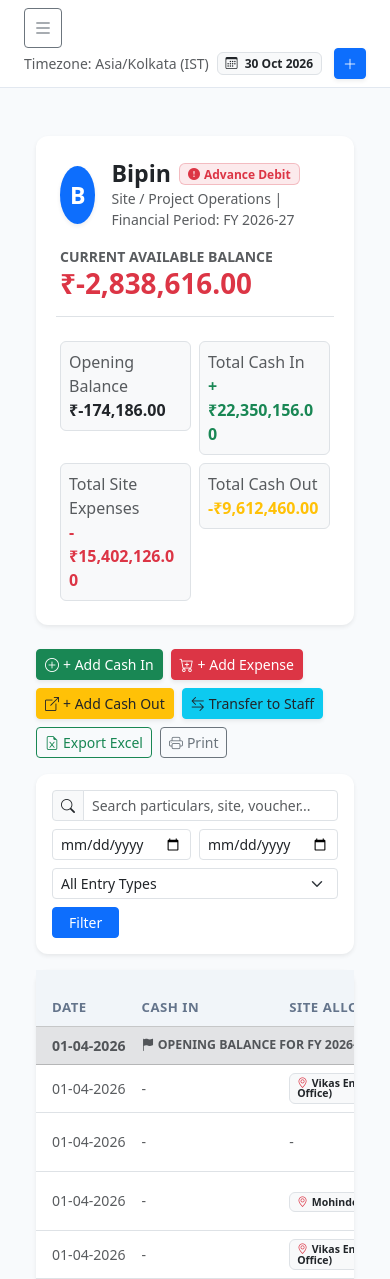
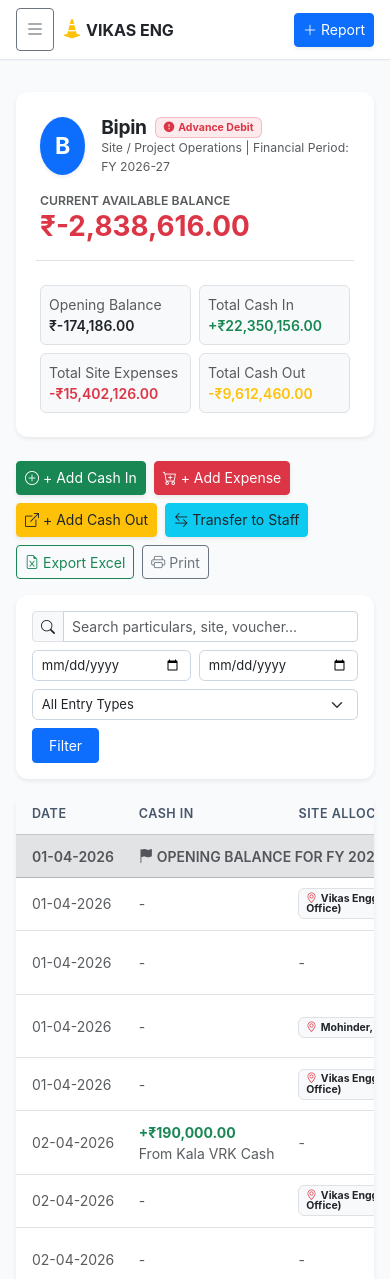
Before and after one commit to kamal69/veng, a Django app: page /expenses/ledger/1/ in a window 390 px wide. Shown: the top 1279 px of the page. Run offline with Django 4.2, Linux system fonts and the light colour scheme; a user stored in the database is signed in; data comes from the database, SQL or seed files in the repository.

Commit message:
Enhance mobile responsiveness: add offcanvas sidebar drawer, standardize typography and container padding, improve table scroll handling, and polish corporate UI

```diff
--- a/static/css/custom.css
+++ b/static/css/custom.css
@@ -1,4 +1,4 @@
-/* Vikas Engineering & Infrastructure - Custom Stylesheet */
+/* Vikas Engineering Works - Enterprise Site & Cost Management ERP Stylesheet */
 :root {
     --primary-color: #1e3a8a;
     --primary-hover: #172554;
@@ -8,36 +8,66 @@
     --sidebar-hover: #1e293b;
     --card-border: #e2e8f0;
     --bg-light: #f8fafc;
+    --text-main: #0f172a;
+    --text-muted: #64748b;
+}
+
+html {
+    -webkit-text-size-adjust: 100%;
+    scroll-behavior: smooth;
 }
 
 body {
     background-color: var(--bg-light);
-    font-family: system-ui, -apple-system, "Segoe UI", Roboto, "Helvetica Neue", Arial, sans-serif;
-    color: #1e293b;
+    font-family: -apple-system, BlinkMacSystemFont, "Segoe UI", Roboto, "Helvetica Neue", Arial, sans-serif;
+    color: var(--text-main);
     min-height: 100vh;
+    font-size: 0.925rem;
+    line-height: 1.5;
+    overflow-x: hidden;
 }
 
-/* Sidebar styling */
+/* Fluid responsive typography to prevent awkward layout overflow */
+h1, .h1 { font-size: calc(1.3rem + 0.9vw); font-weight: 700; letter-spacing: -0.02em; }
+h2, .h2 { font-size: calc(1.2rem + 0.6vw); font-weight: 700; letter-spacing: -0.02em; }
+h3, .h3 { font-size: calc(1.1rem + 0.4vw); font-weight: 700; letter-spacing: -0.015em; }
+h4, .h4 { font-size: calc(1.0rem + 0.2vw); font-weight: 600; }
+h5, .h5 { font-size: 1.05rem; font-weight: 600; }
+h6, .h6 { font-size: 0.9rem; font-weight: 600; }
+
+/* Sidebar styling (Desktop and Offcanvas Mobile) */
 .sidebar {
     background-color: var(--sidebar-bg);
     min-height: 100vh;
     box-shadow: 2px 0 10px rgba(0, 0, 0, 0.05);
+    z-index: 1040;
+}
+
+@media (max-width: 767.98px) {
+    .sidebar.offcanvas-md {
+        background-color: var(--sidebar-bg);
+        width: 290px;
+        max-width: 85vw;
+        border-right: 1px solid rgba(255, 255, 255, 0.1);
+        box-shadow: 0 0.5rem 1.5rem rgba(0, 0, 0, 0.35);
+    }
 }
 
 .sidebar-brand {
     font-weight: 700;
     letter-spacing: 0.5px;
-    padding: 1.25rem 1rem;
+    padding: 1.15rem 1rem;
     color: #ffffff !important;
     border-bottom: 1px solid rgba(255, 255, 255, 0.1);
 }
 
 .sidebar .nav-link {
     color: var(--sidebar-text);
-    padding: 0.75rem 1rem;
+    padding: 0.65rem 0.9rem;
     border-radius: 0.5rem;
-    margin: 0.2rem 0.5rem;
+    margin: 0.15rem 0.5rem;
     font-weight: 500;
+    font-size: 0.875rem;
     transition: all 0.2s ease-in-out;
     display: flex;
     align-items: center;
@@ -56,18 +86,20 @@ body {
 }
 
 .sidebar-section-title {
-    font-size: 0.75rem;
+    font-size: 0.7rem;
     text-transform: uppercase;
     letter-spacing: 1px;
     color: #64748b;
-    padding: 0.75rem 1rem 0.25rem 1rem;
+    padding: 0.85rem 1rem 0.25rem 1rem;
     font-weight: 600;
 }
 
-/* Navbar */
+/* Top Navbar */
 .top-navbar {
     background: #ffffff;
     border-bottom: 1px solid var(--card-border);
+    box-shadow: 0 1px 2px 0 rgba(0, 0, 0, 0.03);
+    z-index: 1020;
 }
 
 /* Cards & Stats */
@@ -76,12 +108,13 @@ body {
     border: 1px solid var(--card-border);
     box-shadow: 0 1px 3px 0 rgba(0, 0, 0, 0.05);
     background: #ffffff;
+    transition: box-shadow 0.2s ease;
 }
 
 .card-header {
     background-color: #ffffff;
     border-bottom: 1px solid var(--card-border);
-    padding: 1rem 1.25rem;
+    padding: 0.9rem 1.25rem;
     font-weight: 600;
 }
 
@@ -91,52 +124,106 @@ body {
 
 .kpi-card:hover {
     transform: translateY(-2px);
-    box-shadow: 0 10px 15px -3px rgba(0, 0, 0, 0.1);
+    box-shadow: 0 8px 16px -3px rgba(0, 0, 0, 0.08);
 }
 
 .kpi-icon-box {
-    width: 48px;
-    height: 48px;
+    width: 46px;
+    height: 46px;
     border-radius: 0.5rem;
     display: flex;
     align-items: center;
     justify-content: center;
-    font-size: 1.5rem;
+    font-size: 1.4rem;
+    flex-shrink: 0;
 }
 
-/* Currency and Number Styling */
-.currency-inr {
-    font-family: inherit;
-    font-weight: 700;
+/* Responsive Table Engine - Fixes Mobile Shrinking & Sizing Mismatches */
+.table-responsive {
+    -webkit-overflow-scrolling: touch;
+    overflow-x: auto;
+    border-radius: 0.5rem;
 }
 
-/* Dynamic Table Styling */
+/* Ensure wide tables scroll cleanly instead of squishing columns on small screens */
+.table-responsive > .table {
+    min-width: 680px;
+    margin-bottom: 0;
+}
+
+/* Compact tables for list screens where fewer columns exist */
+.table-responsive > .table-compact {
+    min-width: 480px;
+}
+
 .table th {
-    font-size: 0.825rem;
+    font-size: 0.785rem;
     text-transform: uppercase;
     letter-spacing: 0.5px;
     font-weight: 600;
-    color: #64748b;
-    background-color: #f1f5f9;
+    color: #475569;
+    background-color: #f8fafc;
+    border-top: none;
+    white-space: nowrap;
+    padding: 0.65rem 0.75rem;
 }
 
 .table td {
     vertical-align: middle;
+    padding: 0.65rem 0.75rem;
+    font-size: 0.875rem;
 }
 
-.table-input {
-    border-radius: 0.375rem;
-    font-size: 0.9rem;
+/* Form Controls Uniform Styling */
+.form-control, .form-select {
+    border-color: #cbd5e1;
+    font-size: 0.875rem;
+    border-radius: 0.4rem;
+    transition: border-color 0.15s ease, box-shadow 0.15s ease;
+}
+
+.form-control:focus, .form-select:focus {
+    border-color: #3b82f6;
+    box-shadow: 0 0 0 3px rgba(59, 130, 246, 0.15);
+}
+
+.form-control-sm, .form-select-sm {
+    font-size: 0.8125rem;
+    padding: 0.3rem 0.55rem;
+    border-radius: 0.35rem;
 }
 
 /* Totals Summary Banner */
 .cost-summary-card {
-    background: linear-gradient(135deg, #1e3a8a 0%, #1e293b 100%);
+    background: linear-gradient(135deg, #1e3a8a 0%, #0f172a 100%);
     color: #ffffff;
     border-radius: 0.75rem;
 }
 
-/* Audit log timeline */
+/* Clean Modern Scrollbar for overflow elements */
+.table-responsive::-webkit-scrollbar,
+.dropdown-menu::-webkit-scrollbar {
+    width: 6px;
+    height: 6px;
+}
+
+.table-responsive::-webkit-scrollbar-track,
+.dropdown-menu::-webkit-scrollbar-track {
+    background: #f1f5f9;
+}
+
+.table-responsive::-webkit-scrollbar-thumb,
+.dropdown-menu::-webkit-scrollbar-thumb {
+    background: #cbd5e1;
+    border-radius: 4px;
+}
+
+.table-responsive::-webkit-scrollbar-thumb:hover,
+.dropdown-menu::-webkit-scrollbar-thumb:hover {
+    background: #94a3b8;
+}
+
+/* Timeline & Audit Logs */
 .timeline {
     position: relative;
     padding-left: 2rem;
@@ -158,6 +245,50 @@ body {
     background-color: var(--primary-color);
     border: 3px solid #ffffff;
     box-shadow: 0 0 0 2px var(--primary-color);
+}
+
+/* Mobile Specific Optimizations (< 768px) */
+@media (max-width: 767.98px) {
+    body {
+        font-size: 0.875rem;
+    }
+
+    .card-header {
+        padding: 0.75rem 1rem;
+    }
+
+    .card-body {
+        padding: 0.875rem 1rem;
+    }
+
+    .kpi-icon-box {
+        width: 40px;
+        height: 40px;
+        font-size: 1.2rem;
+    }
+
+    .cost-summary-card {
+        padding: 1.15rem !important;
+    }
+
+    /* Stack header actions neatly on mobile */
+    .page-header-actions {
+        width: 100%;
+        display: flex;
+        flex-direction: column;
+        gap: 0.5rem;
+    }
+
+    .page-header-actions .btn {
+        width: 100%;
+        justify-content: center;
+    }
+
+    /* Ensure touch targets meet minimum 36px */
+    .btn-sm {
+        padding-top: 0.35rem;
+        padding-bottom: 0.35rem;
+    }
 }
 
 /* Print Styles */
--- a/templates/base.html
+++ b/templates/base.html
@@ -19,16 +19,19 @@
     <div class="container-fluid p-0">
         <div class="row g-0">
             {% if user.is_authenticated %}
-            <!-- SIDEBAR -->
-            <aside class="col-12 col-md-3 col-lg-2 sidebar d-md-block collapse no-print" id="sidebarMenu">
+            <!-- SIDEBAR (Offcanvas on mobile, static on desktop) -->
+            <aside class="col-12 col-md-3 col-lg-2 offcanvas-md offcanvas-start sidebar no-print" tabindex="-1" id="sidebarMenu" aria-labelledby="sidebarMenuLabel">
                 <div class="d-flex flex-column h-100">
-                    <a href="{% url 'dashboard' %}" class="sidebar-brand text-decoration-none d-flex align-items-center gap-2">
+                    <div class="sidebar-brand d-flex align-items-center justify-content-between">
+                        <a href="{% url 'dashboard' %}" class="text-decoration-none d-flex align-items-center gap-2 text-white">
                             <i class="bi bi-cone-striped fs-3 text-warning"></i>
                             <div>
                                 <div class="lh-1 text-white fw-bold">VIKAS ENG</div>
                                 <small class="text-secondary" style="font-size: 0.7rem;">Site & Cost Management</small>
                             </div>
                         </a>
+                        <button type="button" class="btn-close btn-close-white d-md-none" data-bs-dismiss="offcanvas" data-bs-target="#sidebarMenu" aria-label="Close"></button>
+                    </div>
 
                     <!-- User Pill in Sidebar -->
                     <div class="p-3 mx-2 my-2 rounded bg-dark border border-secondary border-opacity-25 text-white">
@@ -139,22 +142,28 @@
             <main class="{% if user.is_authenticated %}col-12 col-md-9 col-lg-10{% else %}col-12{% endif %} ms-auto p-0 min-vh-100 d-flex flex-column">
                 {% if user.is_authenticated %}
                 <!-- TOP NAVBAR -->
-                <nav class="navbar navbar-expand-lg top-navbar px-4 py-2 sticky-top no-print">
+                <nav class="navbar navbar-expand top-navbar px-3 px-md-4 py-2 sticky-top no-print">
                     <div class="container-fluid p-0">
-                        <button class="btn btn-sm btn-outline-secondary d-md-none me-2" type="button" data-bs-toggle="collapse" data-bs-target="#sidebarMenu">
+                        <button class="btn btn-sm btn-outline-secondary d-md-none me-2" type="button" data-bs-toggle="offcanvas" data-bs-target="#sidebarMenu" aria-controls="sidebarMenu" aria-label="Toggle navigation">
                             <i class="bi bi-list fs-5"></i>
                         </button>
 
-                        <div class="d-flex align-items-center gap-2">
-                            <span class="text-muted small">Timezone: Asia/Kolkata (IST)</span>
+                        <!-- Mobile Brand Logo -->
+                        <div class="d-md-none d-flex align-items-center gap-1 me-2">
+                            <i class="bi bi-cone-striped text-warning fs-5"></i>
+                            <span class="fw-bold text-dark fs-6 tracking-tight">VIKAS ENG</span>
+                        </div>
+
+                        <div class="d-none d-sm-flex align-items-center gap-2">
+                            <span class="text-muted small">Asia/Kolkata (IST)</span>
                             <span class="badge bg-light text-dark border">
                                 <i class="bi bi-calendar3 me-1"></i> {% now "d M Y" %}
                             </span>
                         </div>
 
-                        <div class="d-flex align-items-center gap-3 ms-auto">
-                            <a href="{% url 'report_create' %}" class="btn btn-primary btn-sm d-flex align-items-center gap-1 shadow-sm">
-                                <i class="bi bi-plus-lg"></i> <span class="d-none d-sm-inline">Add Daily Report</span>
+                        <div class="d-flex align-items-center gap-2 ms-auto">
+                            <a href="{% url 'report_create' %}" class="btn btn-primary btn-sm d-flex align-items-center gap-1 shadow-sm px-2 px-sm-3">
+                                <i class="bi bi-plus-lg"></i> <span class="d-none d-sm-inline">Add Daily Report</span><span class="d-sm-none">Report</span>
                             </a>
                         </div>
                     </div>
@@ -162,7 +171,7 @@
                 {% endif %}
 
                 <!-- FLASH MESSAGES -->
-                <div class="px-4 pt-3 no-print">
+                <div class="px-3 px-md-4 pt-3 no-print">
                     {% if messages %}
                         {% for message in messages %}
                             <div class="alert alert-{{ message.tags|default:'info' }} alert-dismissible fade show shadow-sm" role="alert">
@@ -183,12 +192,12 @@
                 </div>
 
                 <!-- PAGE CONTENT -->
-                <div class="p-4 flex-grow-1">
+                <div class="p-3 p-md-4 flex-grow-1">
                     {% block content %}{% endblock %}
                 </div>
 
                 <!-- FOOTER -->
-                <footer class="mt-auto py-3 px-4 bg-white border-top text-center text-muted small no-print">
+                <footer class="mt-auto py-3 px-3 px-md-4 bg-white border-top text-center text-muted small no-print">
                     <div>
                         <span>&copy; {% now "Y" %} Vikas Engineering Works. All rights reserved.</span>
                     </div>
--- a/templates/expenses/category_reports.html
+++ b/templates/expenses/category_reports.html
@@ -4,9 +4,8 @@
 {% block title %}Category-Wise Expense Report | Vikas Engineering{% endblock %}
 
 {% block content %}
-<div class="container-fluid py-2">
-    <!-- Header -->
-    <div class="d-flex flex-wrap justify-content-between align-items-center mb-4 gap-3">
+<!-- Header -->
+<div class="d-flex flex-wrap justify-content-between align-items-center mb-4 gap-3">
         <div>
             <h3 class="fw-bold mb-1 text-dark">
                 <i class="bi bi-tags text-primary me-2"></i>Category-Wise Expenditure Report
@@ -87,5 +86,4 @@
             </div>
         </div>
     </div>
-</div>
 {% endblock %}
--- a/templates/expenses/dashboard.html
+++ b/templates/expenses/dashboard.html
@@ -4,9 +4,8 @@
 {% block title %}Employee Cash & Expense Dashboard | Vikas Engineering{% endblock %}
 
 {% block content %}
-<div class="container-fluid py-2">
-    <!-- Header -->
-    <div class="d-flex flex-wrap justify-content-between align-items-center mb-4 gap-3">
+<!-- Header -->
+<div class="d-flex flex-wrap justify-content-between align-items-center mb-4 gap-3">
         <div>
             <h3 class="fw-bold mb-1 text-dark">
                 <i class="bi bi-wallet2 text-success me-2"></i>Employee Cash & Expense Dashboard
@@ -343,5 +342,4 @@
             </div>
         </div>
     </div>
-</div>
 {% endblock %}
--- a/templates/expenses/employee_ledger.html
+++ b/templates/expenses/employee_ledger.html
@@ -4,9 +4,8 @@
 {% block title %}{{ employee.name }}'s Cash Ledger | Vikas Engineering{% endblock %}
 
 {% block content %}
-<div class="container-fluid py-2">
-    <!-- Header Banner -->
-    <div class="card border-0 shadow-sm mb-4">
+<!-- Header Banner -->
+<div class="card border-0 shadow-sm mb-4">
         <div class="card-body p-4">
             <div class="d-flex flex-wrap justify-content-between align-items-center gap-3">
                 <div class="d-flex align-items-center gap-3">
@@ -494,5 +493,4 @@
             </form>
         </div>
     </div>
-</div>
 {% endblock %}
--- a/templates/expenses/ledger_list.html
+++ b/templates/expenses/ledger_list.html
@@ -4,9 +4,8 @@
 {% block title %}Employee Cash Ledgers | Vikas Engineering{% endblock %}
 
 {% block content %}
-<div class="container-fluid py-2">
-    <!-- Header -->
-    <div class="d-flex flex-wrap justify-content-between align-items-center mb-4 gap-3">
+<!-- Header -->
+<div class="d-flex flex-wrap justify-content-between align-items-center mb-4 gap-3">
         <div>
             <h3 class="fw-bold mb-1 text-dark">
                 <i class="bi bi-journal-bookmark text-primary me-2"></i>Employee Cash Ledgers
@@ -106,5 +105,4 @@
         </div>
         {% endfor %}
     </div>
-</div>
 {% endblock %}
--- a/templates/expenses/site_reports.html
+++ b/templates/expenses/site_reports.html
@@ -4,9 +4,8 @@
 {% block title %}Site-Wise Expense Report | Vikas Engineering{% endblock %}
 
 {% block content %}
-<div class="container-fluid py-2">
-    <!-- Header -->
-    <div class="d-flex flex-wrap justify-content-between align-items-center mb-4 gap-3">
+<!-- Header -->
+<div class="d-flex flex-wrap justify-content-between align-items-center mb-4 gap-3">
         <div>
             <h3 class="fw-bold mb-1 text-dark">
                 <i class="bi bi-geo-alt text-danger me-2"></i>Site-Wise Expenditure Report
@@ -85,5 +84,4 @@
             </div>
         </div>
     </div>
-</div>
 {% endblock %}
--- a/templates/expenses/transfers_list.html
+++ b/templates/expenses/transfers_list.html
@@ -4,9 +4,8 @@
 {% block title %}Internal Employee Transfers | Vikas Engineering{% endblock %}
 
 {% block content %}
-<div class="container-fluid py-2">
-    <!-- Header -->
-    <div class="d-flex flex-wrap justify-content-between align-items-center mb-4 gap-3">
+<!-- Header -->
+<div class="d-flex flex-wrap justify-content-between align-items-center mb-4 gap-3">
         <div>
             <h3 class="fw-bold mb-1 text-dark">
                 <i class="bi bi-arrow-left-right text-warning me-2"></i>Internal Employee Cash Transfers
@@ -171,5 +170,4 @@
             </form>
         </div>
     </div>
-</div>
 {% endblock %}
--- a/templates/reports/report_form.html
+++ b/templates/reports/report_form.html
@@ -524,7 +524,7 @@
                 <table class="table table-bordered align-middle mb-0" id="toolsTable">
                     <thead class="table-light">
                         <tr>
-                            <th style="width: 35%;">Tool / Equipment Name <span class="text-danger">*</span></th>
+                            <th style="width: 35%;">Tool / Equipment Name</th>
                             <th style="width: 15%;" class="text-end">Quantity / Units</th>
                             <th style="width: 20%;">Used By / Operator</th>
                             <th style="width: 25%;">Task / Remarks</th>
```
Lines whose indentation alone changed are shown as unchanged.
